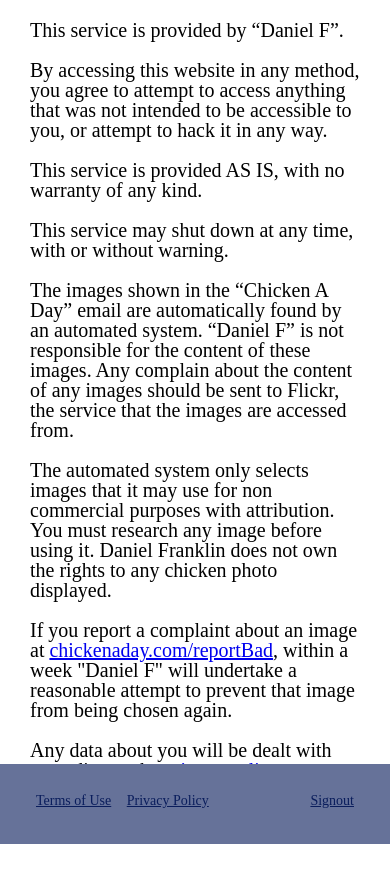
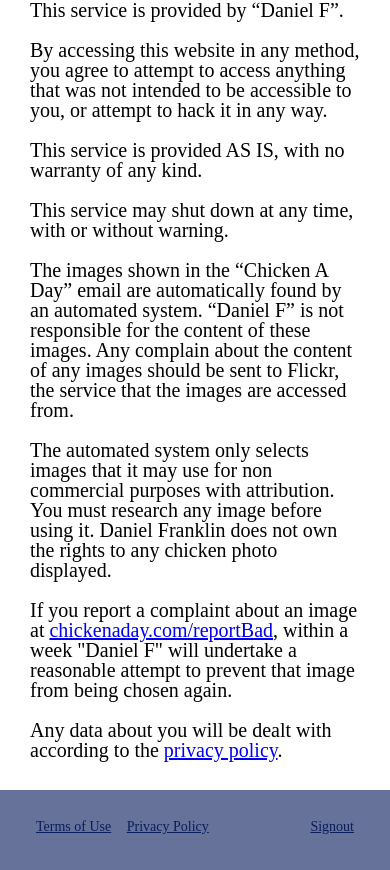
Before and after one commit to danielzfranklin/chickenADay, a Python web app: template templates/terms.html in a window 390 px wide. Shown: the part 110-980 px from the top of the page. Before the commit the page ends 954 px from the top, so only its background shows below. Run offline with Jinja, Linux system fonts and the light colour scheme; the template is opened without the code that fills it, so the values that code supplies are empty.

Commit message:
fix footer cover content issues on small screens

```diff
--- a/static/stylesheets/theme.css
+++ b/static/stylesheets/theme.css
@@ -67,16 +67,16 @@ a.name{
 }
 
 #content.smallNav{
-	margin-top: 110px;
+	padding-top: 110px;
 }
 #content{
 	padding: 20px;
+	padding-bottom: 110px; /*compensate for the footer so that it doesn't overflow */
 	width: calc(100% - 60px);
 	max-width: 800px;
 
 	margin-left: auto;
 	margin-right: auto;
-	/*margin-bottom: 80px; /* the height of the footer */
 
 	font-size: 20px;
 }
```
